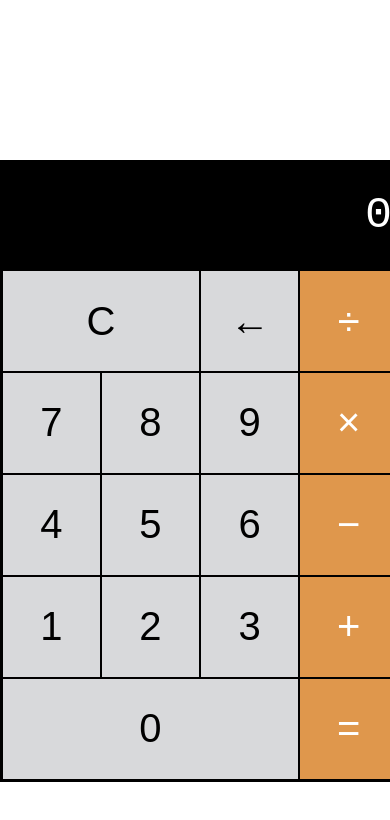
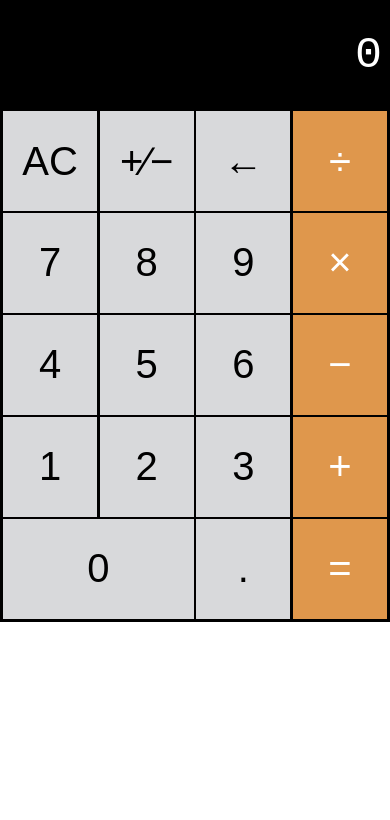
Before and after one commit to brandon-d-hixon/brandon-d-hixon.github.io, a website built with Parcel: page calculator/index.html in a window 390 px wide. Built offline with nearby package versions, Linux system fonts and the light colour scheme.

Commit message:
Calculator Update
Adding better support for mobile

```diff
--- a/calculator/css/calculator.css
+++ b/calculator/css/calculator.css
@@ -10,6 +10,7 @@ body {
   padding: 0;
   margin: 0;
 }
+
 .wrapper {
   width: 400px;
   border-left: 3px solid black;
@@ -18,7 +19,7 @@ body {
   background-color: black;
   color: white;
   margin: 0 auto;
-  margin-top: 10rem;
+  margin-top: 5rem;
 }
 .screen {
   text-align: right;
@@ -66,3 +67,12 @@ body {
 .calc-button:last-child:active {
   background-color: #dd8d37;
 }
+
+/* On screens that are 900px or less, set the background color to olive */
+@media screen and (max-width: 500px) {
+  .wrapper {
+    width: 100%;
+    margin: 0;
+    padding: 0;
+  }
+}
--- a/calculator/index.html
+++ b/calculator/index.html
@@ -13,7 +13,8 @@
 
       <section class="calc-buttons">
         <div class="calc-button-row">
-          <button class="calc-button double">C</button>
+          <button class="calc-button">AC</button>
+          <button class="calc-button">&plus;&#8725;&minus;</button>
           <button class="calc-button">&larr;</button>
           <button class="calc-button function">&divide;</button>
         </div>
@@ -36,7 +37,8 @@
           <button class="calc-button function">&plus;</button>
         </div>
         <div class="calc-button-row">
-          <button class="calc-button triple">0</button>
+          <button class="calc-button double">0</button>
+          <button class="calc-button">&period;</button>
           <button class="calc-button function">&equals;</button>
         </div>
       </section>
```
